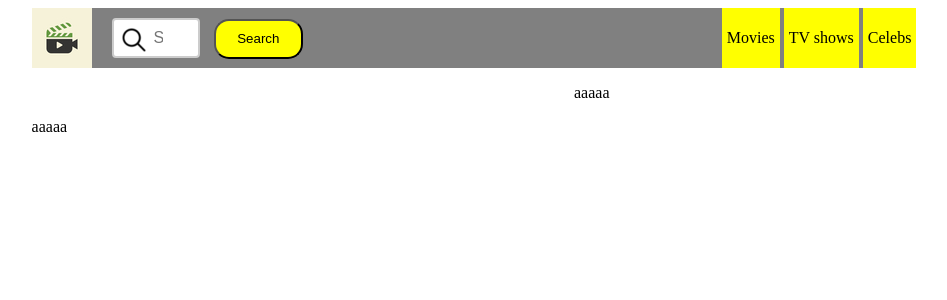
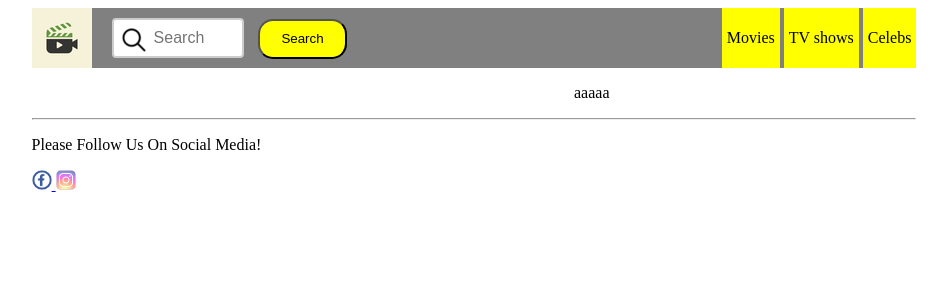
Before and after one commit to LortkipaHub/imdb-project, a PHP site: page /main_page.html in a window 1280 px wide. Shown: the top 300 px of the page, without its empty margins (166-1113 px from the left). Run offline with PHP 8.4, Linux system fonts and the light colour scheme.

Commit message:
added footer icons

```diff
--- a/main_page.html
+++ b/main_page.html
@@ -40,8 +40,17 @@
         </div>
 
         <div id="footer">
-            <p>aaaaa</p>
+            <hr>
+        <div >
+            <p>Please Follow Us On Social Media!</p>
 
+            <a href="https://www.facebook.com/imdb">
+                <img src="./images/facebook_icon.png" width="20" height="20">
+            </a>
+
+            <a href="https://www.instagram.com/imdb/">
+                <img src="./images/instagram_icon.png" width="20" height="20">
+            </a>
         </div>
     <div>
 
--- a/styles.css
+++ b/styles.css
@@ -24,7 +24,7 @@
 
 #searchField{
 
-    width: 20%;
+    width: 30%;
     height : 40px;
     border: 2px solid #ccc;
     border-radius: 4px;
@@ -90,3 +90,9 @@
     text-decoration: none;
 
 }
+
+
+#menu > ul> li >a:hover{
+    background-color: chocolate;
+
+}
```
Also changed, not shown: images/facebook_icon.png (added), images/instagram_icon.png (added).
